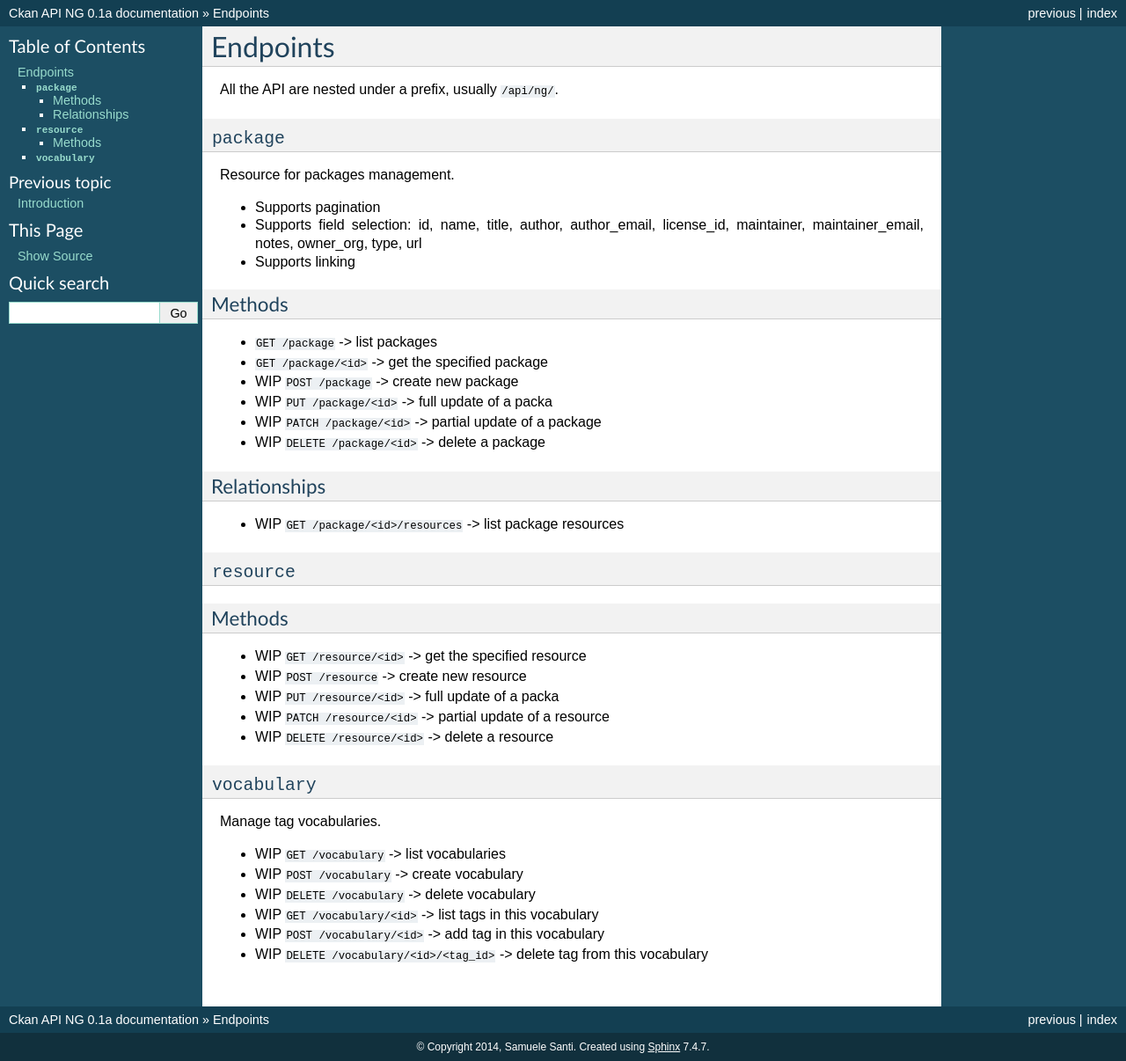
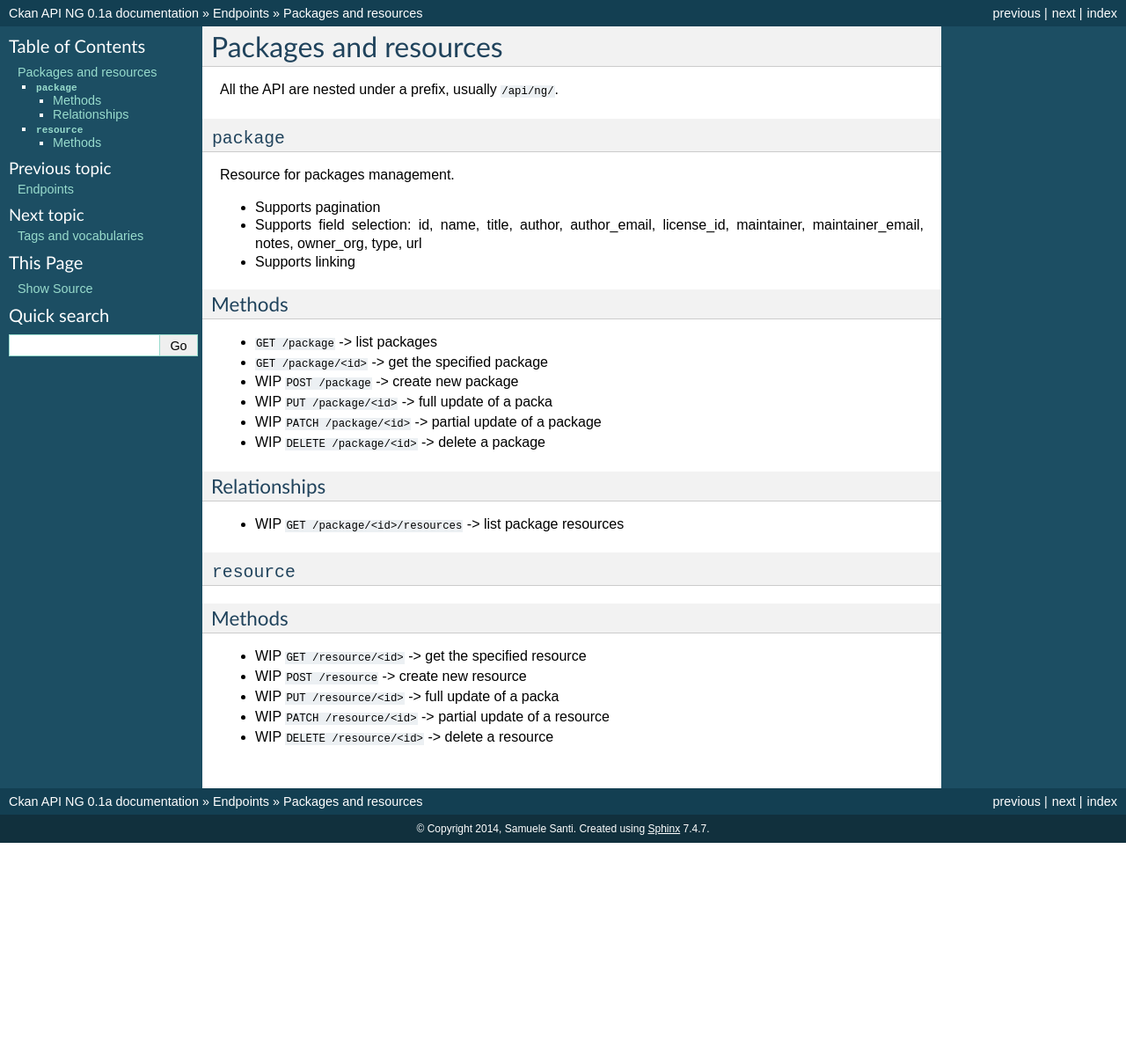
Before and after one commit to rshk/ckanext-api-ng, a Sphinx documentation site: the page built from docs/api/endpoints/package.rst, in a window 1280 px wide. Shown: the whole page at 88% size. Built offline with Sphinx 7.4.7, drawn with Linux system fonts in a browser that asks for light colours; after the commit the page ends 958 px from its top, so only the background shows below that.

Commit message:
Documentation restructured

```diff
--- a/docs/api/endpoints.rst
+++ b/docs/api/endpoints/package.rst
@@ -1,5 +1,5 @@
-Endpoints
-#########
+Packages and resources
+######################
 
 All the API are nested under a prefix, usually ``/api/ng/``.
 
@@ -40,16 +40,3 @@ Methods
 * WIP ``PUT /resource/<id>`` -> full update of a packa
 * WIP ``PATCH /resource/<id>`` -> partial update of a resource
 * WIP ``DELETE /resource/<id>`` -> delete a resource
-
-
-``vocabulary``
-==============
-
-Manage tag vocabularies.
-
-* WIP ``GET /vocabulary`` -> list vocabularies
-* WIP ``POST /vocabulary`` -> create vocabulary
-* WIP ``DELETE /vocabulary`` -> delete vocabulary
-* WIP ``GET /vocabulary/<id>`` -> list tags in this vocabulary
-* WIP ``POST /vocabulary/<id>`` -> add tag in this vocabulary
-* WIP ``DELETE /vocabulary/<id>/<tag_id>`` -> delete tag from this vocabulary
--- a/docs/index.rst
+++ b/docs/index.rst
@@ -12,7 +12,7 @@ Public API documentation:
    :maxdepth: 2
 
    api/index
-   api/endpoints
+   api/endpoints/index
 
 
 Indices and tables
```
Also changed, not shown: docs/api/endpoints/index.rst (added, +8 -0 lines), docs/api/endpoints/tags.rst (added, +18 -0 lines).
